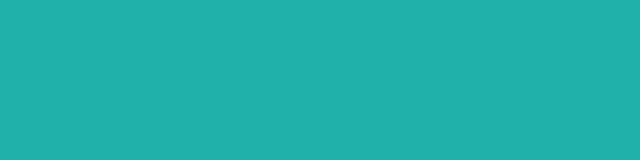
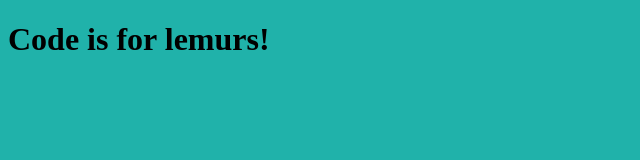
Before and after one commit to ClarkeMacArthur/learning-git-branching, a plain HTML site: page index.html in a window 1280 px wide. Shown: the whole page, without its empty margins (0-640 px from the left). Drawn offline with Linux system fonts and the light colour scheme.

Commit message:
add page heading! :seedling: :herb: :hibiscus:

```diff
--- a/index.html
+++ b/index.html
@@ -8,6 +8,6 @@
   <title>Git branching lesson on test</title>
 </head>
 <body>
-
+  <h1>Code is for lemurs!</h1>
 </body>
 </html>
```
